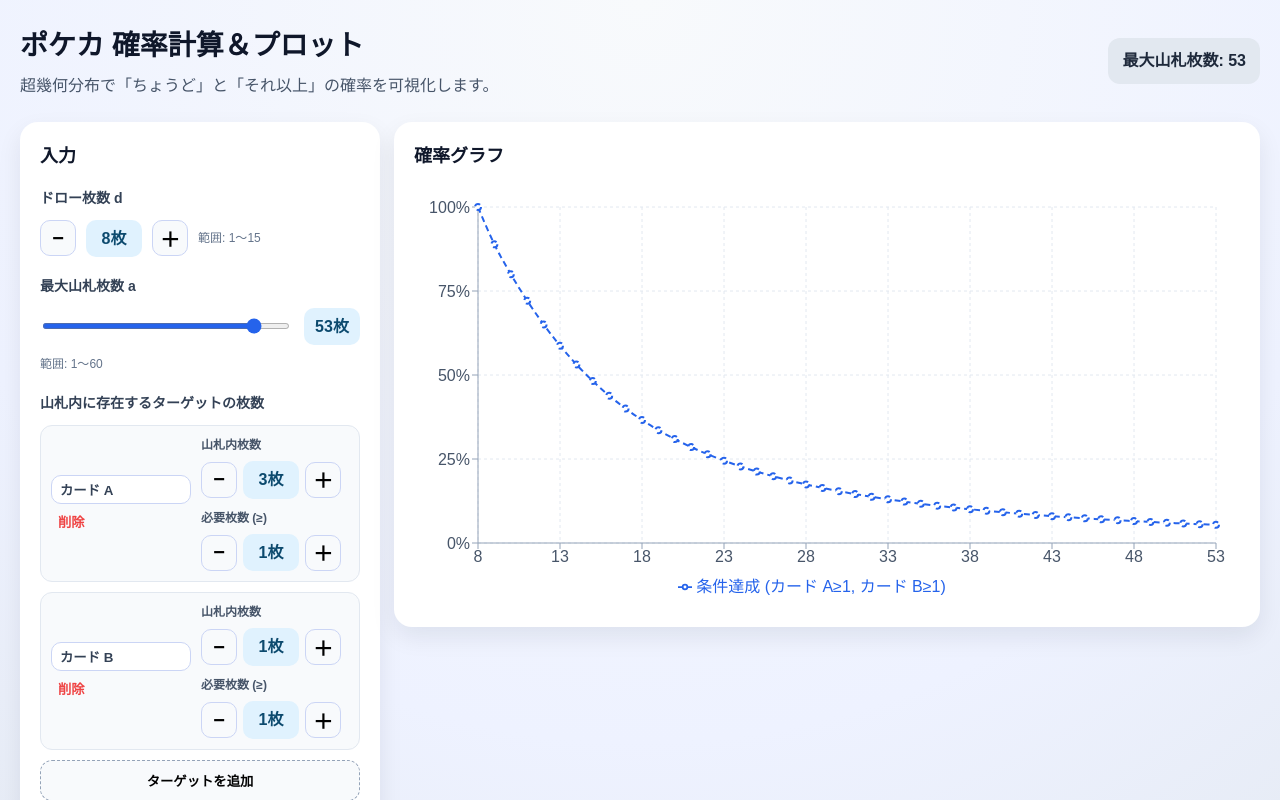
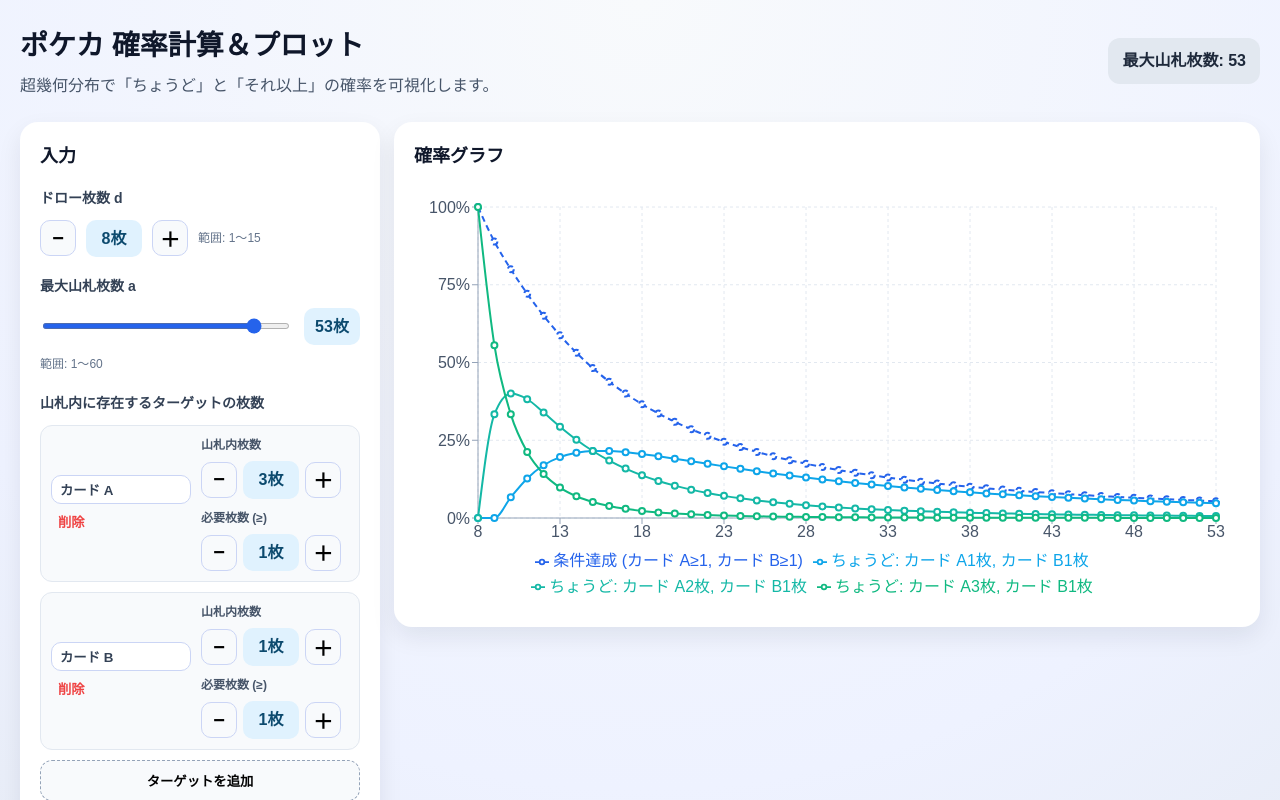
Before and after one commit to H-Sakuma-R1GHTB4CK/pokeca-prob-tool, a React (Vite) app: page / in a window 1280 px wide. Both pictures are taken after a click on the button "ターゲットを追加". Shown: the top 800 px of the page. Built offline with nearby package versions, Linux system fonts and the light colour scheme; the HTML template or start-up script is replaced by a standard one.

Commit message:
Add multi-target display modes

```diff
--- a/src/App.tsx
+++ b/src/App.tsx
@@ -1,13 +1,59 @@
 import { useEffect, useMemo, useState } from 'react';
-import Controls, { DisplayMode, Target } from './components/Controls';
+import Controls, { DisplayMode, Target, MultiDisplayMode } from './components/Controls';
 import ProbabilityChart from './components/ProbabilityChart';
-import { atLeast, pmf, probAtLeastTargets } from './lib/hypergeom';
+import { atLeast, pmf, probAtLeastTargets, jointPmf } from './lib/hypergeom';
 
 const DEFAULT_MAX_DECK = 53;
 
-const buildData = (draw: number, targets: Target[], maxDeck: number) => {
+const buildCombos = (ranges: number[][]) => {
+  if (ranges.length === 0) {
+    return [] as number[][];
+  }
+
+  const combos: number[][] = [];
+  const walk = (index: number, current: number[]) => {
+    if (index === ranges.length) {
+      combos.push([...current]);
+      return;
+    }
+
+    for (const value of ranges[index]) {
+      current.push(value);
+      walk(index + 1, current);
+      current.pop();
+    }
+  };
+
+  walk(0, []);
+  return combos;
+};
+
+const comboKey = (prefix: string, values: number[]) => `${prefix}_${values.join('_')}`;
+
+const buildData = (
+  draw: number,
+  targets: Target[],
+  maxDeck: number,
+  multiMode: MultiDisplayMode
+) => {
   const rows: Array<Record<string, number>> = [];
   const upper = Math.max(draw, maxDeck);
+
+  const isMulti = targets.length > 1;
+  const exactRanges = targets.map((target) => {
+    const min = multiMode === 'simple' ? target.need : 0;
+    const max = target.count;
+    if (min > max) {
+      return [] as number[];
+    }
+    return Array.from({ length: max - min + 1 }, (_, index) => index + min);
+  });
+  const exactCombos = isMulti ? buildCombos(exactRanges) : [];
+
+  const atleastRanges = targets.map((target) =>
+    Array.from({ length: target.need + 1 }, (_, index) => index)
+  );
+  const atleastCombos = isMulti && multiMode === 'detailed' ? buildCombos(atleastRanges) : [];
 
   for (let a = draw; a <= upper; a += 1) {
     const row: Record<string, number> = { a } as Record<string, number>;
@@ -20,12 +66,18 @@ const buildData = (draw: number, targets: Target[], maxDeck: number) => {
       }
     } else {
       row.all_targets = probAtLeastTargets(a, draw, targets);
+      exactCombos.forEach((combo) => {
+        row[comboKey('exact', combo)] = jointPmf(a, draw, targets, combo);
+      });
+      atleastCombos.forEach((combo) => {
+        row[comboKey('atleast', combo)] = probAtLeastTargets(a, draw, targets, combo);
+      });
     }
 
     rows.push(row);
   }
 
-  return rows;
+  return { rows, exactCombos, atleastCombos };
 };
 
 const App = () => {
@@ -34,6 +86,7 @@ const App = () => {
     { id: 'A', name: 'カード A', count: 3, need: 1 },
   ]);
   const [mode, setMode] = useState<DisplayMode>('both');
+  const [multiMode, setMultiMode] = useState<MultiDisplayMode>('simple');
   const [maxDeck, setMaxDeck] = useState(DEFAULT_MAX_DECK);
 
   useEffect(() => {
@@ -42,13 +95,10 @@ const App = () => {
     }
   }, [draw, maxDeck]);
 
-  useEffect(() => {
-    if (targets.length > 1 && mode !== 'atleast') {
-      setMode('atleast');
-    }
-  }, [targets.length, mode]);
-
-  const data = useMemo(() => buildData(draw, targets, maxDeck), [draw, targets, maxDeck]);
+  const { rows, exactCombos, atleastCombos } = useMemo(
+    () => buildData(draw, targets, maxDeck, multiMode),
+    [draw, targets, maxDeck, multiMode]
+  );
 
   return (
     <div className="app">
@@ -70,13 +120,18 @@ const App = () => {
           onModeChange={setMode}
           maxDeck={maxDeck}
           onMaxDeckChange={setMaxDeck}
+          multiMode={multiMode}
+          onMultiModeChange={setMultiMode}
         />
         <ProbabilityChart
-          data={data}
+          data={rows}
           draw={draw}
           targets={targets}
           mode={mode}
           maxDeck={maxDeck}
+          multiMode={multiMode}
+          exactCombos={exactCombos}
+          atleastCombos={atleastCombos}
         />
       </div>
     </div>
--- a/src/components/Controls.tsx
+++ b/src/components/Controls.tsx
@@ -1,4 +1,5 @@
 export type DisplayMode = 'exact' | 'atleast' | 'both';
+export type MultiDisplayMode = 'simple' | 'detailed';
 
 export type Target = {
   id: string;
@@ -16,6 +17,8 @@ type ControlsProps = {
   onModeChange: (mode: DisplayMode) => void;
   maxDeck: number;
   onMaxDeckChange: (value: number) => void;
+  multiMode: MultiDisplayMode;
+  onMultiModeChange: (mode: MultiDisplayMode) => void;
 };
 
 const clamp = (value: number, min: number, max: number) => {
@@ -39,6 +42,8 @@ const Controls = ({
   onModeChange,
   maxDeck,
   onMaxDeckChange,
+  multiMode,
+  onMultiModeChange,
 }: ControlsProps) => {
   const minDraw = 1;
   const maxDraw = 15;
@@ -67,11 +72,6 @@ const Controls = ({
     onTargetsChange(updated);
   };
 
-  const handleTargetName = (index: number, next: string) => {
-    const updated = targets.map((item, i) => (i === index ? { ...item, name: next } : item));
-    onTargetsChange(updated);
-  };
-
   const handleTargetNeed = (index: number, next: number) => {
     const updated = targets.map((item, i) => {
       if (i !== index) {
@@ -80,6 +80,11 @@ const Controls = ({
       const need = clamp(next, targetMin, item.count);
       return { ...item, need };
     });
+    onTargetsChange(updated);
+  };
+
+  const handleTargetName = (index: number, next: string) => {
+    const updated = targets.map((item, i) => (i === index ? { ...item, name: next } : item));
     onTargetsChange(updated);
   };
 
@@ -220,9 +225,32 @@ const Controls = ({
           {isMultiTarget && <span className="helper">複数ターゲット時は「必要枚数(≥)」を使って判定します。</span>}
         </div>
 
+        {isMultiTarget && (
+          <div className="control">
+            <span className="control-title">複数ターゲット表示</span>
+            <div className="segmented">
+              {[
+                { value: 'simple', label: '簡易表示' },
+                { value: 'detailed', label: '詳細表示' },
+              ].map((item) => (
+                <button
+                  key={item.value}
+                  type="button"
+                  className={`segment ${multiMode === item.value ? 'active' : ''}`}
+                  onClick={() => onMultiModeChange(item.value as MultiDisplayMode)}
+                  aria-pressed={multiMode === item.value}
+                >
+                  {item.label}
+                </button>
+              ))}
+            </div>
+            <span className="helper">詳細表示は組み合わせの線が増えます。</span>
+          </div>
+        )}
+
         <div className="control">
           <span className="control-title">表示モード</span>
-          <div className={`segmented ${isMultiTarget ? 'locked' : ''}`}>
+          <div className="segmented">
             {[
               { value: 'exact', label: 'ちょうど' },
               { value: 'atleast', label: 'それ以上' },
@@ -234,14 +262,11 @@ const Controls = ({
                 className={`segment ${mode === item.value ? 'active' : ''}`}
                 onClick={() => onModeChange(item.value as DisplayMode)}
                 aria-pressed={mode === item.value}
-                disabled={isMultiTarget}
-                title={isMultiTarget ? '複数ターゲット時は「それ以上」のみ' : undefined}
               >
                 {item.label}
               </button>
             ))}
           </div>
-          {isMultiTarget && <span className="helper">複数ターゲット時は単一ラインのみ表示します。</span>}
         </div>
       </div>
     </section>
--- a/src/components/ProbabilityChart.tsx
+++ b/src/components/ProbabilityChart.tsx
@@ -11,7 +11,7 @@ import {
   LabelList,
 } from 'recharts';
 import { formatPercent, formatPercentInt } from '../lib/format';
-import { DisplayMode, Target } from './Controls';
+import { DisplayMode, Target, MultiDisplayMode } from './Controls';
 
 type ChartProps = {
   data: Array<Record<string, number>>;
@@ -19,9 +19,12 @@ type ChartProps = {
   targets: Target[];
   mode: DisplayMode;
   maxDeck: number;
+  multiMode: MultiDisplayMode;
+  exactCombos: number[][];
+  atleastCombos: number[][];
 };
 
-const COLORS = ['#2563eb', '#0ea5e9', '#14b8a6', '#10b981'];
+const COLORS = ['#2563eb', '#0ea5e9', '#14b8a6', '#10b981', '#f97316', '#ec4899'];
 const ANIMATION_MS = 400;
 
 const PercentLabel = ({ x, y, value, payload }: any) => {
@@ -63,7 +66,26 @@ const buildConditionLabel = (targets: Target[]) => {
   return targets.map((t) => `${t.name}≥${t.need}`).join(', ');
 };
 
-const ProbabilityChart = ({ data, draw, targets, mode, maxDeck }: ChartProps) => {
+const buildComboLabel = (targets: Target[], combo: number[]) => {
+  return targets.map((t, index) => `${t.name}${combo[index]}枚`).join(', ');
+};
+
+const buildThresholdLabel = (targets: Target[], combo: number[]) => {
+  return targets.map((t, index) => `${t.name}≥${combo[index]}`).join(', ');
+};
+
+const comboKey = (prefix: string, values: number[]) => `${prefix}_${values.join('_')}`;
+
+const ProbabilityChart = ({
+  data,
+  draw,
+  targets,
+  mode,
+  maxDeck,
+  multiMode,
+  exactCombos,
+  atleastCombos,
+}: ChartProps) => {
   const isMultiTarget = targets.length > 1;
   const lineCount = (targets[0]?.count ?? 0) + 1;
   const lines = Array.from({ length: lineCount }, (_, index) => index);
@@ -95,6 +117,8 @@ const ProbabilityChart = ({ data, draw, targets, mode, maxDeck }: ChartProps) =>
               <Legend />
 
               {isMultiTarget ? (
+                <>
+                  {(mode === 'atleast' || mode === 'both') && (
                     <Line
                       type="monotone"
                       dataKey="all_targets"
@@ -109,6 +133,46 @@ const ProbabilityChart = ({ data, draw, targets, mode, maxDeck }: ChartProps) =>
                     >
                       <LabelList dataKey="all_targets" content={<PercentLabel />} />
                     </Line>
+                  )}
+
+                  {(mode === 'atleast' || mode === 'both') &&
+                    multiMode === 'detailed' &&
+                    atleastCombos.map((combo, index) => (
+                      <Line
+                        key={comboKey('atleast', combo)}
+                        type="monotone"
+                        dataKey={comboKey('atleast', combo)}
+                        stroke={COLORS[(index + 1) % COLORS.length]}
+                        strokeDasharray="6 4"
+                        strokeWidth={2}
+                        dot={{ r: 3 }}
+                        activeDot={{ r: 5 }}
+                        name={`それ以上: ${buildThresholdLabel(targets, combo)}`}
+                        isAnimationActive
+                        animationDuration={ANIMATION_MS}
+                      >
+                        <LabelList dataKey={comboKey('atleast', combo)} content={<PercentLabel />} />
+                      </Line>
+                    ))}
+
+                  {(mode === 'exact' || mode === 'both') &&
+                    exactCombos.map((combo, index) => (
+                      <Line
+                        key={comboKey('exact', combo)}
+                        type="monotone"
+                        dataKey={comboKey('exact', combo)}
+                        stroke={COLORS[(index + 1) % COLORS.length]}
+                        strokeWidth={2}
+                        dot={{ r: 3 }}
+                        activeDot={{ r: 5 }}
+                        name={`ちょうど: ${buildComboLabel(targets, combo)}`}
+                        isAnimationActive
+                        animationDuration={ANIMATION_MS}
+                      >
+                        <LabelList dataKey={comboKey('exact', combo)} content={<PercentLabel />} />
+                      </Line>
+                    ))}
+                </>
               ) : (
                 lines.map((k) => {
                   const color = COLORS[k % COLORS.length];
--- a/src/lib/hypergeom.ts
+++ b/src/lib/hypergeom.ts
@@ -55,7 +55,12 @@ type TargetNeed = {
   need: number;
 };
 
-export const probAtLeastTargets = (a: number, d: number, targets: TargetNeed[]): number => {
+export const probAtLeastTargets = (
+  a: number,
+  d: number,
+  targets: TargetNeed[],
+  overrides?: number[]
+): number => {
   if (a < d) {
     return 0;
   }
@@ -64,11 +69,17 @@ export const probAtLeastTargets = (a: number, d: number, targets: TargetNeed[]):
     return 0;
   }
 
-  if (targets.some((t) => t.need > t.count)) {
+  if (overrides && overrides.length !== targets.length) {
     return 0;
   }
 
-  const minNeeded = targets.reduce((sum, t) => sum + t.need, 0);
+  const needs = overrides ?? targets.map((t) => t.need);
+
+  if (targets.some((t, index) => needs[index] > t.count)) {
+    return 0;
+  }
+
+  const minNeeded = needs.reduce((sum, need) => sum + need, 0);
   if (d < minNeeded) {
     return 0;
   }
@@ -87,15 +98,16 @@ export const probAtLeastTargets = (a: number, d: number, targets: TargetNeed[]):
   const dp: bigint[] = Array(d + 1).fill(0n);
   dp[0] = 1n;
 
-  targets.forEach((target) => {
+  targets.forEach((target, index) => {
     const next: bigint[] = Array(d + 1).fill(0n);
     const maxPick = Math.min(target.count, d);
+    const need = needs[index];
 
     for (let picked = 0; picked <= d; picked += 1) {
       if (dp[picked] === 0n) {
         continue;
       }
-      for (let x = target.need; x <= maxPick && picked + x <= d; x += 1) {
+      for (let x = need; x <= maxPick && picked + x <= d; x += 1) {
         next[picked + x] += dp[picked] * combBigInt(target.count, x);
       }
     }
@@ -118,3 +130,49 @@ export const probAtLeastTargets = (a: number, d: number, targets: TargetNeed[]):
   const value = Number(numerator) / Number(denominator);
   return Math.min(Math.max(value, 0), 1);
 };
+
+export const jointPmf = (a: number, d: number, targets: TargetNeed[], picks: number[]): number => {
+  if (a < d) {
+    return 0;
+  }
+
+  if (targets.length === 0 || targets.length !== picks.length) {
+    return 0;
+  }
+
+  let product = 1n;
+  let pickedSum = 0;
+  let targetSum = 0;
+
+  for (let i = 0; i < targets.length; i += 1) {
+    const count = targets[i].count;
+    const pick = picks[i];
+
+    if (pick < 0 || pick > count) {
+      return 0;
+    }
+
+    product *= combBigInt(count, pick);
+    pickedSum += pick;
+    targetSum += count;
+  }
+
+  if (pickedSum > d) {
+    return 0;
+  }
+
+  const rest = a - targetSum;
+  if (rest < 0) {
+    return 0;
+  }
+
+  const remaining = d - pickedSum;
+  const restWays = remaining <= rest ? combBigInt(rest, remaining) : 0n;
+  const denominator = combBigInt(a, d);
+  if (denominator === 0n) {
+    return 0;
+  }
+
+  const numerator = product * restWays;
+  return Number(numerator) / Number(denominator);
+};
```
Lines whose indentation alone changed are shown as unchanged.
